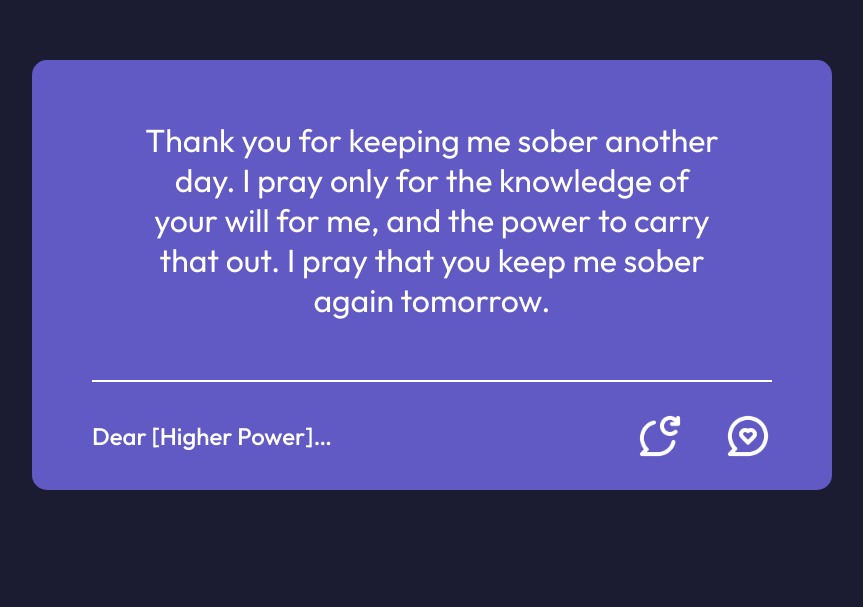
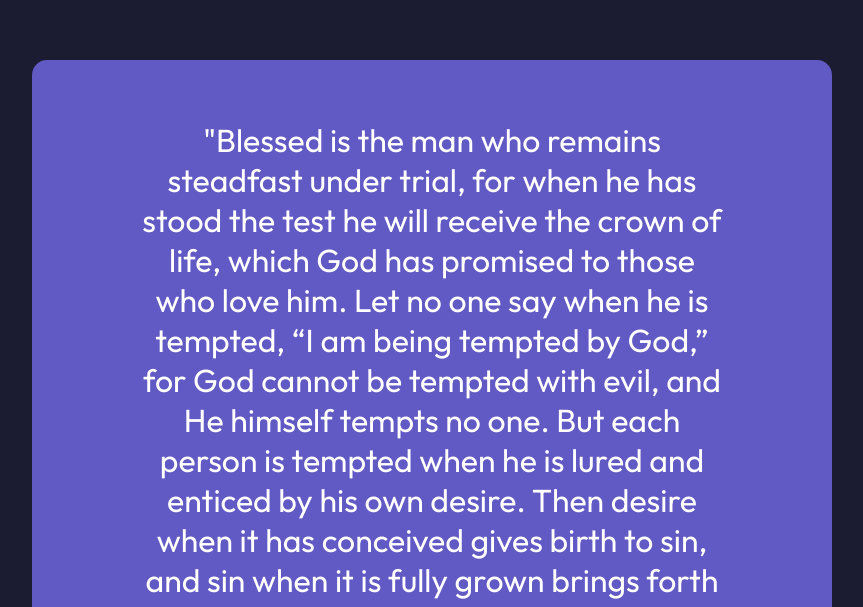
Before and after one commit to benahink/prayer-generator-react, a React (Create React App) app: page / in a window 1280 px wide. Shown: the part 190-797 px from the top of the page, without its empty margins (208-1071 px from the left). Built offline with nearby package versions, Linux system fonts and the light colour scheme; a web font is replaced by a local one.

Commit message:
generating rand prayer

```diff
--- /dev/null
+++ b/src/components/RandomPrayers/Card.jsx
@@ -0,0 +1,26 @@
+import React from 'react';
+import './RandomPrayers.css';
+import reload from '../assets/reload.png';
+import pray from '../assets/pray.png';
+
+function Card({ prayer }){
+
+	console.log(prayer)
+  return(
+  	<div className="container">
+      <div className="prayer">"{prayer.text}"</div>
+      <div>
+        <div className="line"></div>
+        <div className="bottom">
+          <div className="title">"{prayer.title}"</div>
+          <div className="icons">
+            <img src={reload} alt=""/>
+            <img src={pray} alt=""/>
+          </div>
+        </div>
+      </div>
+    </div>
+  )
+}
+
+export default Card;
--- a/src/components/RandomPrayers/RandomPrayers.jsx
+++ b/src/components/RandomPrayers/RandomPrayers.jsx
@@ -1,34 +1,23 @@
-import React, { useState } from 'react';
+import React, { useState, useEffect } from 'react';
+import Card from './Card.jsx';
 import './RandomPrayers.css';
-import prayerList from '../data/prayerList.json'
+import prayerlist  from '../data/PrayerList.js'
 import reload from '../assets/reload.png';
 import pray from '../assets/pray.png';
 
+const generateRandomPrayer = (prayers) => {
+  const randomPrayer = prayers[Math.floor(Math.random() * prayers.length)];
+  return randomPrayer
+}
+
 function RandomPrayers() {
-  const [prayer, setPrayer] = useState({
-    title: "Dear [Higher Power]…",
-    text: "Thank you for keeping me sober another day. I pray only for the knowledge of your will for me, and the power to carry that out. I pray that you keep me sober again tomorrow.",
-  }, {
-    title: "Set Aside Prayer",
-    text: "God, today help me set aside everything I think I know about you, everything I think I know about myself, everything I think I know about others, and everything I think I know about my recovery so I may have an open mind and a new experience with all these things. "
-  })
+  const [randPrayer, setRandPrayer] = useState(() => generateRandomPrayer(prayerlist));
 
-  console.log(prayerList)
   return (
-    <div className="container">
-      <div className="prayer">{prayer.text}</div>
-      <div>
-        <div className="line"></div>
-        <div className="bottom">
-          <div className="title">{prayer.title}</div>
-          <div className="icons">
-            <img src={reload} alt=""/>
-            <img src={pray} alt=""/>
-          </div>
-        </div>
-      </div>
+    <div>
+      <Card prayer={randPrayer} />
     </div>
-  );
+  )
 }
 
 export default RandomPrayers;
--- a/src/components/data/prayerList.json
+++ b/src/components/data/PrayerList.js
@@ -1,5 +1,4 @@
-{
-  "prayerList": [
+const PrayerList = [
     {
       "id": "1",
   	 "title": "Dear [Higher Power]…",
@@ -61,4 +60,4 @@
       "text": "…I surrender to you my past, present, and future problems. I ask You to take hold over every aspect of my life. I surrender to You all my hurt, pain, worry, doubt, fear, and anxiety, and I ask You to wash me clean. I release everything into Your compassionate care. Please speak to me clearly, [Lord]. Open my ears to hear Your voice. Open my heart to commune with You more deeply. I want to feel Your loving embrace. Open the doors that need to be opened and close the doors that need to be closed. Please set my feet upon the straight and narrow road that leads to everlasting life."
     }
   ]
-}
+export default PrayerList;
```
